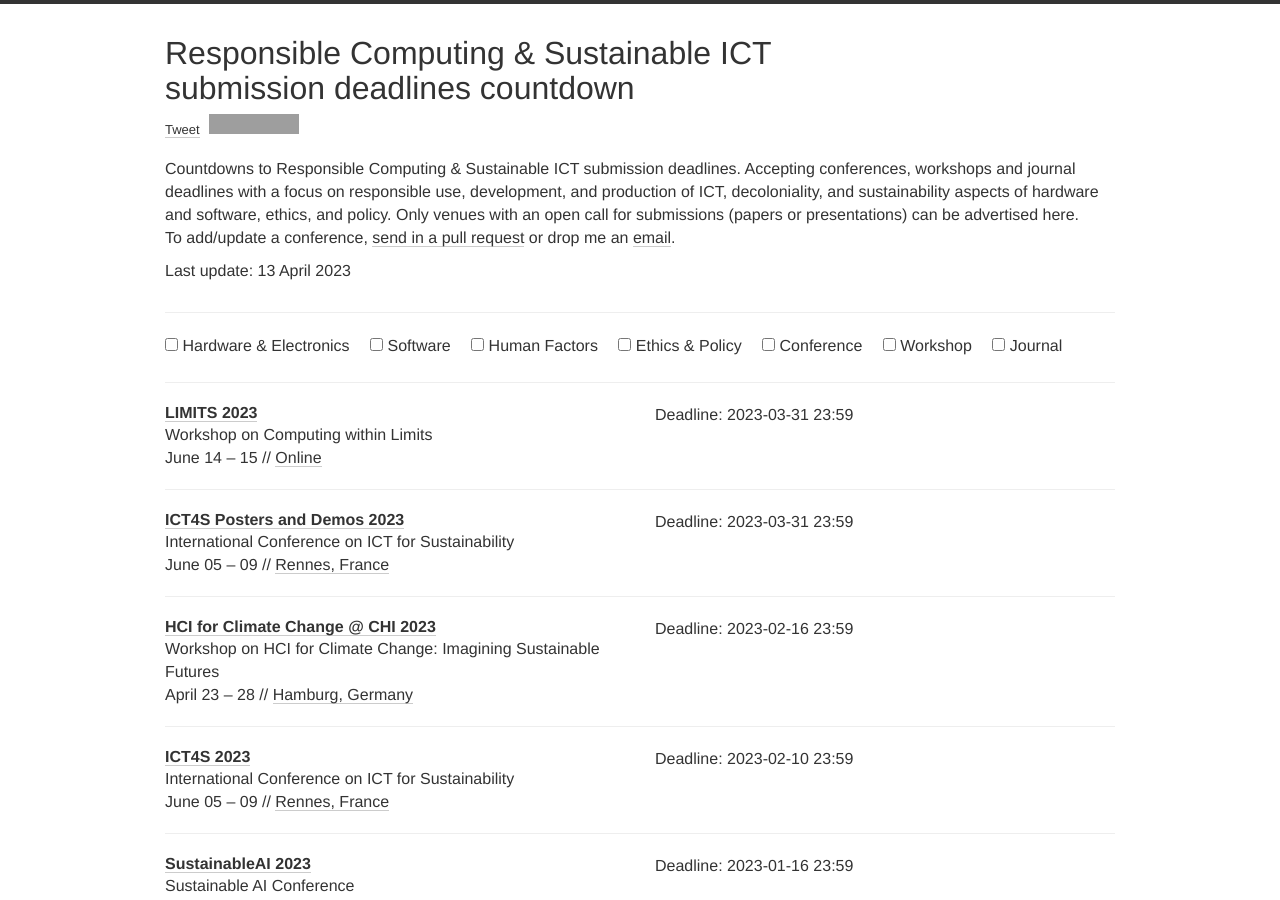
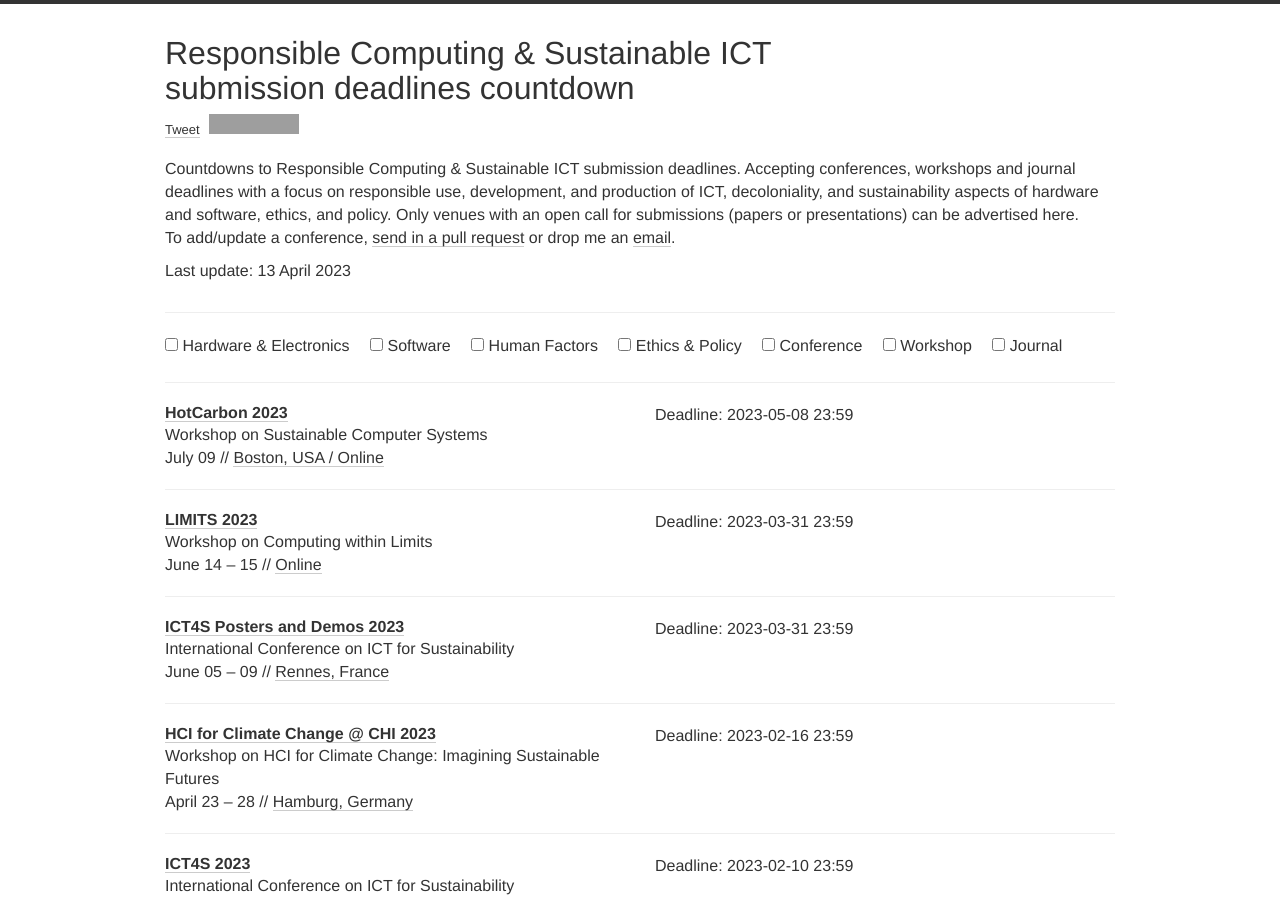
Before and after one commit to responsible-computing/responsible-computing.github.io, a Jekyll site: the page built from index.html, in a window 1280 px wide and 900 px high. Built offline with Jekyll 4.4.1, drawn with Linux system fonts in a browser that asks for light colours; nearby versions of some CDN libraries; comment, search, counter and statistics services are not loaded; grey boxes are pictures that could not be loaded.

Commit message:
new HotCarbon

```diff
--- a/_data/conferences.yml
+++ b/_data/conferences.yml
@@ -1,5 +1,15 @@
 ---
 # Workshops and Conferences
+
+- name: HotCarbon
+  year: 2023
+  date: "July 09"
+  description: "Workshop on Sustainable Computer Systems"
+  link: https://hotcarbon.org/
+  deadline:
+    - "2023-05-08 23:59"
+  place: Boston, USA / Online
+  tags: [HARD, SOFT, SHOP]
 
 - name: LIMITS
   year: 2023
```
